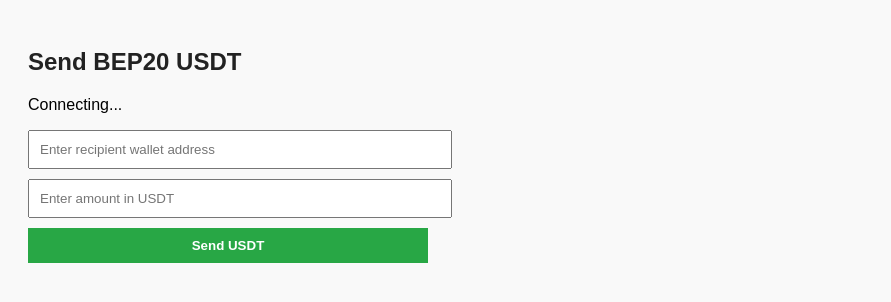
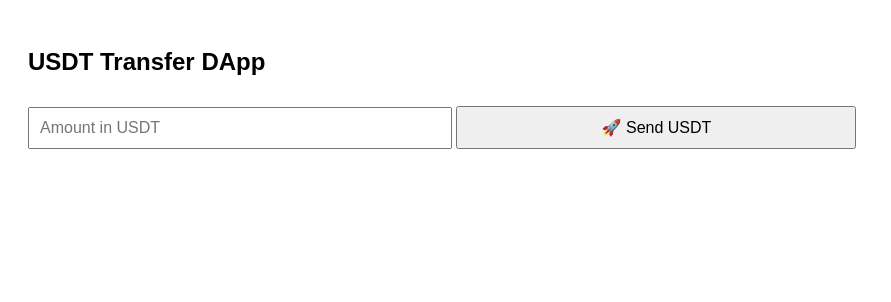
Before and after one commit to fund-transfer/fund-transaction-, a plain HTML site: page index.html in a window 1280 px wide. Shown: the whole page, without its empty margins (0-891 px from the left). Drawn offline with Linux system fonts and the light colour scheme.

Commit message:
Add files via upload

```diff
--- a/index.html
+++ b/index.html
@@ -1,42 +1,22 @@
 <!DOCTYPE html>
 <html>
 <head>
-  <title>Send USDT (BEP20)</title>
-  <meta name="viewport" content="width=device-width, initial-scale=1" />
-  <script src="https://cdn.jsdelivr.net/npm/web3@1.10.0/dist/web3.min.js"></script>
+  <title>USDT Transfer DApp</title>
+  <script src="https://cdn.jsdelivr.net/npm/web3@1.8.2/dist/web3.min.js"></script>
+  <script defer src="script.js"></script>
   <style>
-    body {
-      font-family: Arial;
-      padding: 20px;
-      background: #f9f9f9;
-    }
-    h2 {
-      color: #222;
-    }
+    body { font-family: Arial, sans-serif; padding: 20px; }
     input, button {
-      display: block;
-      margin-top: 10px;
-      padding: 10px;
-      width: 100%;
-      max-width: 400px;
-    }
-    button {
-      background-color: #28a745;
-      color: white;
-      font-weight: bold;
-      border: none;
-      cursor: pointer;
+      padding: 10px; margin: 10px 0;
+      width: 100%; max-width: 400px; font-size: 16px;
     }
   </style>
 </head>
-<body onload="connectWallet()">
-  <h2>Send BEP20 USDT</h2>
-  <p id="wallet-address">Connecting...</p>
-
-  <input type="text" id="recipient" placeholder="Enter recipient wallet address">
-  <input type="number" id="amount" placeholder="Enter amount in USDT">
-  <button onclick="sendUSDT()">Send USDT</button>
-
-  <script src="script.js"></script>
+<body>
+  <h2>USDT Transfer DApp</h2>
+  <div>
+    <input type="text" id="amount" placeholder="Amount in USDT" />
+    <button onclick="sendUSDT()">🚀 Send USDT</button>
+  </div>
 </body>
 </html>
```
